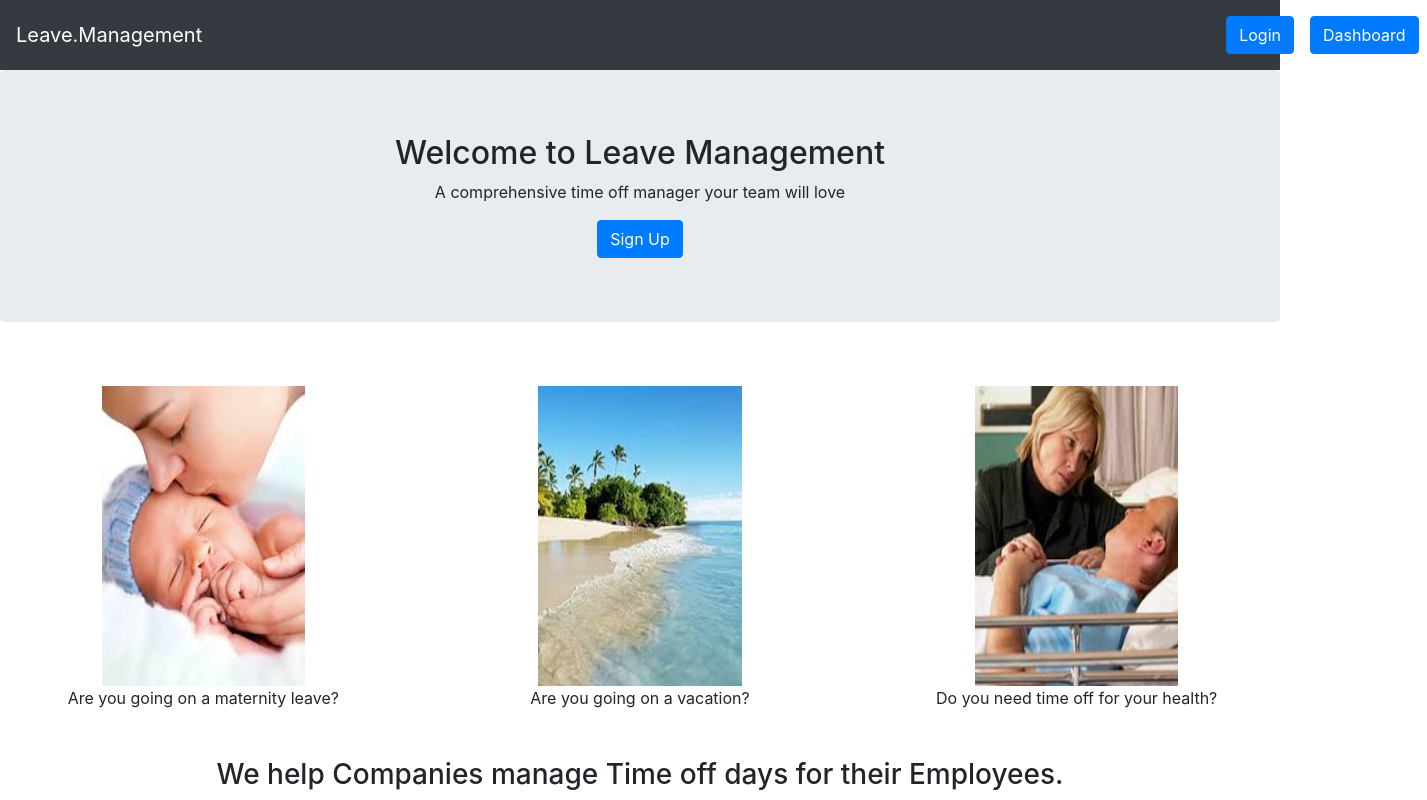
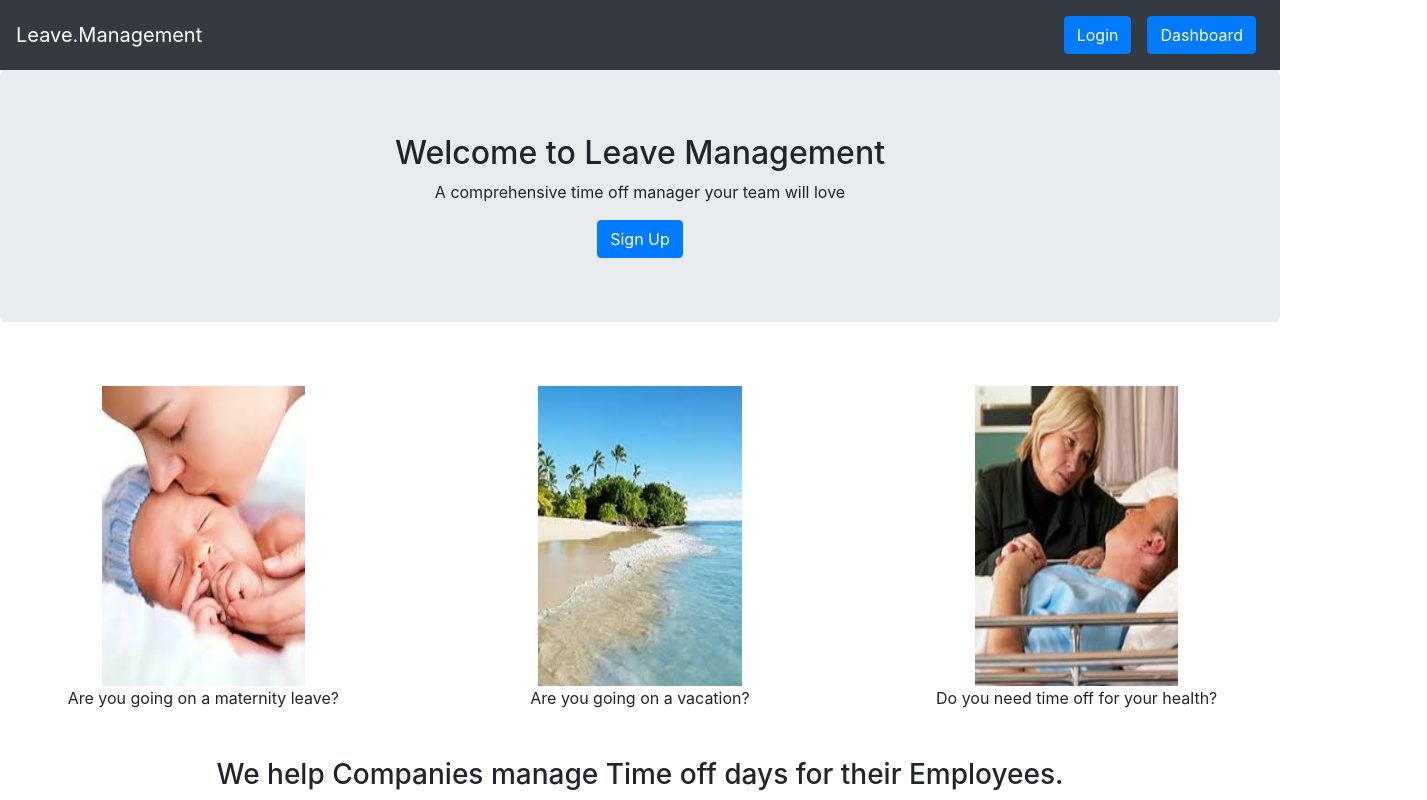
Before and after one commit to OLORUNTOBI-LEVELUP/server, a React (Create React App) app: page / in a window 1280 px wide. Shown: the top 800 px of the page, 1427 px wide, since content can reach past the window. Built offline with nearby package versions, Linux system fonts and the light colour scheme.

Commit message:
changed navbar class

```diff
--- a/src/comonents/Landingpage.css
+++ b/src/comonents/Landingpage.css
@@ -25,7 +25,7 @@
     text-align: center;
 }
 .link {
-    margin-left: 1000px;
+
     text-decoration: none;
 }
 .pricing {
--- a/src/comonents/Landingpage.jsx
+++ b/src/comonents/Landingpage.jsx
@@ -9,7 +9,7 @@
         <div>
             <Navbar bg="dark" variant="dark">
             <Navbar.Brand href="/">Leave.Management</Navbar.Brand>
-            <Nav className="mr-auto">
+            <Nav className="ml-auto">
 
             <Nav.Link className="link" href="/Signin"><Button className="signin-btn">Login</Button></Nav.Link>
             <Nav.Link className="pricing" href="/dashboard"><Button>Dashboard</Button></Nav.Link>
--- a/src/comonents/Signin.jsx
+++ b/src/comonents/Signin.jsx
@@ -87,7 +87,7 @@
           <div>
              <Navbar bg="dark" variant="dark">
             <Navbar.Brand href="/">Leave.Management</Navbar.Brand>
-            <Nav className="mr-auto">
+            <Nav className="ml-auto">
 
             <Nav.Link className="link" href="/Signin"><Button className="signin-btn">Login</Button></Nav.Link>
             <Nav.Link className="pricing" href="/dashboard">Pricing</Nav.Link>
--- a/src/comonents/Signup.jsx
+++ b/src/comonents/Signup.jsx
@@ -191,7 +191,7 @@
     <div id="main-registration-container">
 		 <Navbar bg="dark" variant="dark">
             <Navbar.Brand href="/">Leave.Management</Navbar.Brand>
-            <Nav className="mr-auto">
+            <Nav className="ml-auto">
 
             <Nav.Link className="link" href="/Signin"><Button className="signin-btn">Login</Button></Nav.Link>
             <Nav.Link className="pricing" href="/dashboard">Pricing</Nav.Link>
--- a/src/comonents/dashboard.css
+++ b/src/comonents/dashboard.css
@@ -112,10 +112,7 @@
     background-color: grey;
     border-color: grey;
   }
-  .mr-auto1 {
-    margin-left: 900px;
 
-}
 
 .table1 {
   margin-left: 100px;
--- a/src/comonents/dashboard.jsx
+++ b/src/comonents/dashboard.jsx
@@ -25,7 +25,7 @@
 
               <Navbar bg="dark" variant="dark">
                 <Navbar.Brand href="/">Leave.Management</Navbar.Brand>
-                <Nav className="mr-auto mr-auto1">
+                <Nav className="ml-auto">
                 <Nav.Link href="#home">Calendar</Nav.Link>
                 <Nav.Link href="#features">Team View</Nav.Link>
                 <Nav.Link href="/abscencerequest">New Abscence</Nav.Link>
@@ -93,7 +93,7 @@
                                     <span ></span>
                                     </li>
                                 </ul>
-                                </div>
+                            </div>
 
                                 <ul class="weekdays">
                                 <li>Mo</li>
```
